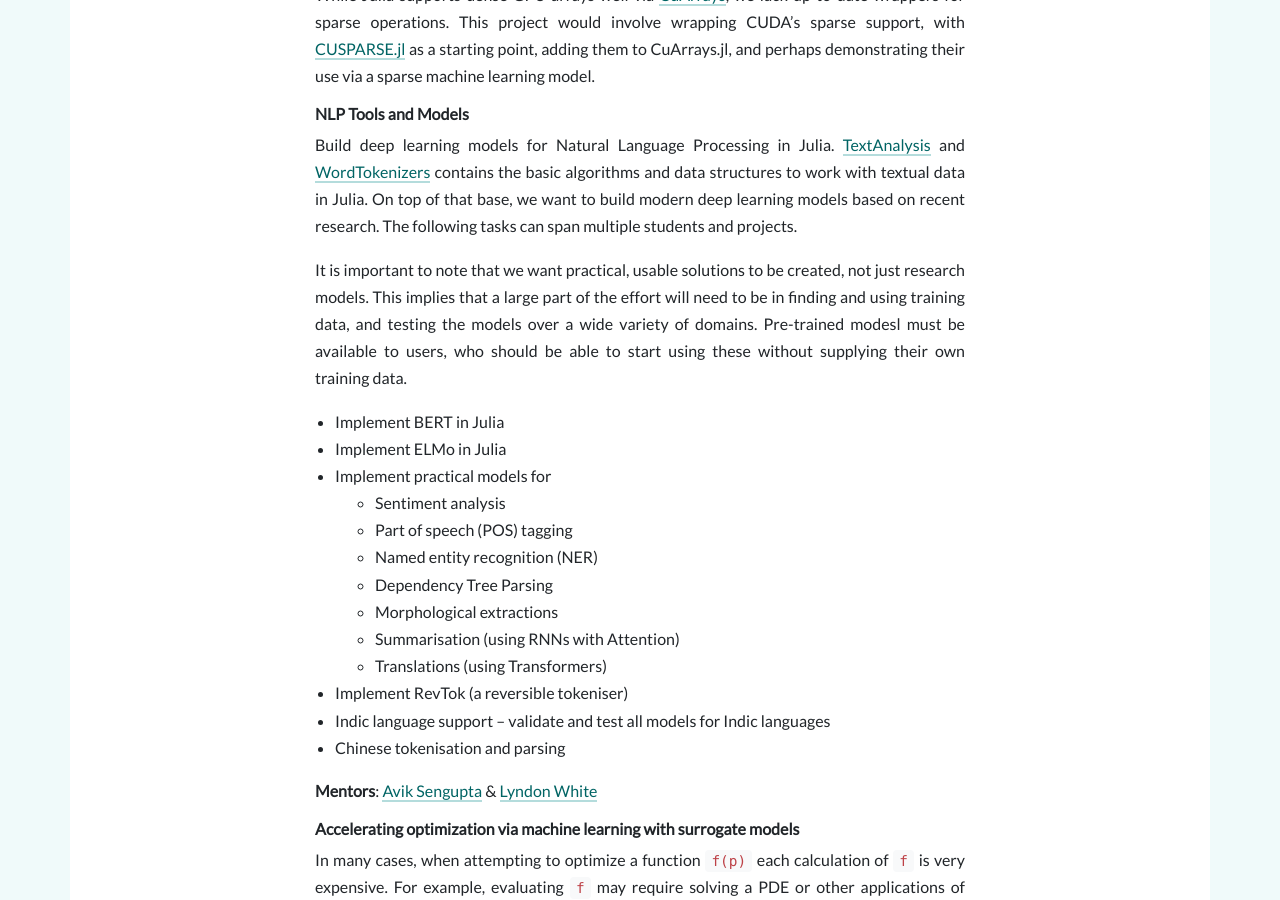
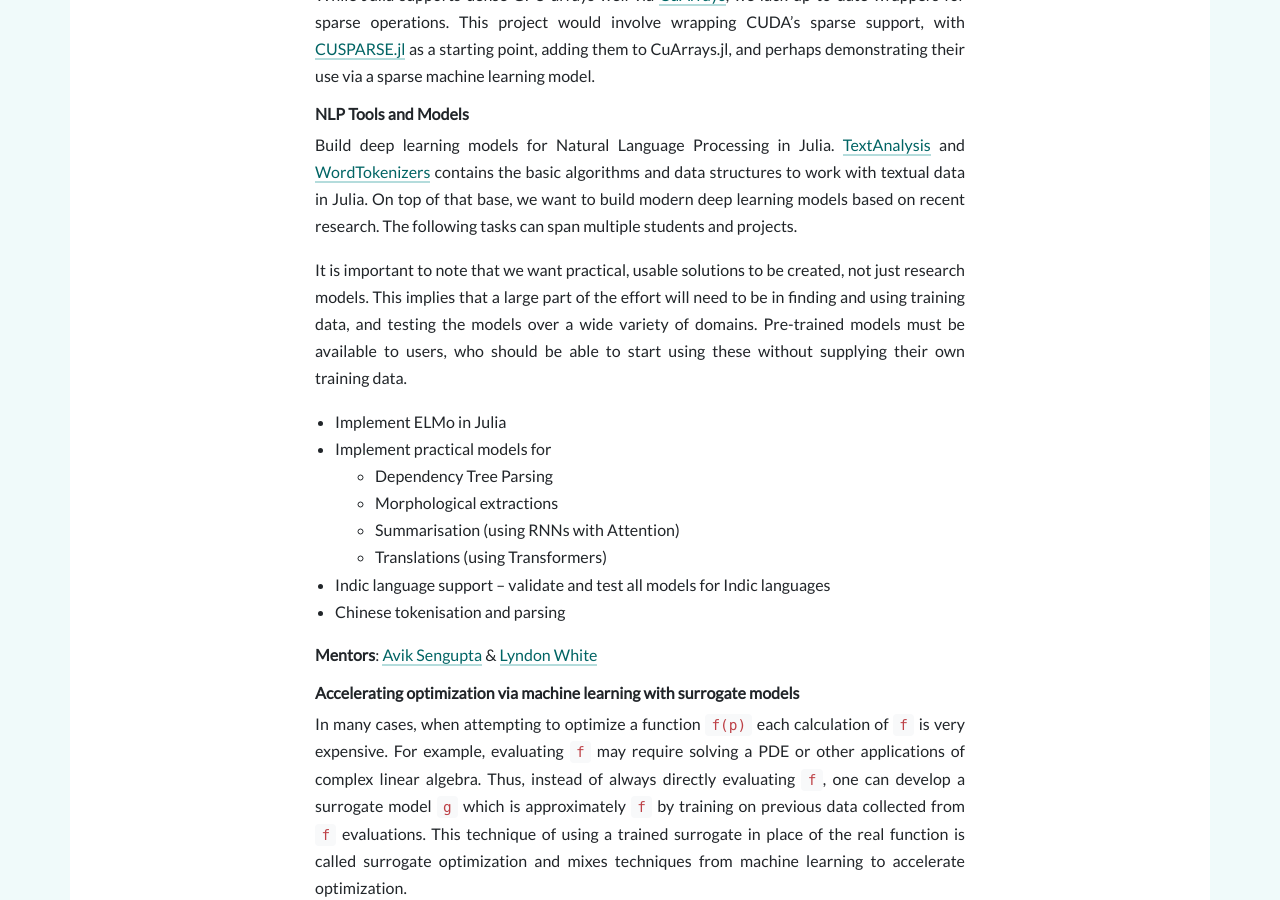
Before and after one commit to FluxML/fluxml.github.io, a Jekyll site: the page built from gsoc.md, in a window 1280 px wide and 900 px high, scrolled down 2907 px. Built offline with Jekyll 4.4.1, drawn with Linux system fonts in a browser that asks for light colours; nearby versions of some CDN libraries; comment, search, counter and statistics services are not loaded.

Commit message:
Remove JuliaText projects done in GSoC 19

```diff
--- a/gsoc.md
+++ b/gsoc.md
@@ -82,19 +82,14 @@
 
 Build deep learning models for Natural Language Processing in Julia. [TextAnalysis](https://github.com/juliatext/TextAnalysis.jl)  and [WordTokenizers](https://github.com/JuliaText/WordTokenizers.jl) contains the basic algorithms and data structures to work with textual data in Julia. On top of that base, we want to build modern deep learning models based on recent research. The following tasks can span multiple students and projects.
 
-It is important to note that we want practical, usable solutions to be created, not just research models. This implies that a large part of the effort will need to be in finding and using training data, and testing the models over a wide variety of domains. Pre-trained modesl must be available to users, who should be able to start using these without supplying their own training data.
+It is important to note that we want practical, usable solutions to be created, not just research models. This implies that a large part of the effort will need to be in finding and using training data, and testing the models over a wide variety of domains. Pre-trained models must be available to users, who should be able to start using these without supplying their own training data.
 
-* Implement BERT in Julia
 * Implement ELMo in Julia
 * Implement practical models for
-  * Sentiment analysis
-  * Part of speech (POS) tagging
-  * Named entity recognition (NER)
   * Dependency Tree Parsing
   * Morphological extractions
   * Summarisation (using RNNs with Attention)
   * Translations (using Transformers)
-* Implement RevTok (a reversible tokeniser)
 * Indic language support -- validate and test all models for Indic languages
 * Chinese tokenisation and parsing
 
```
